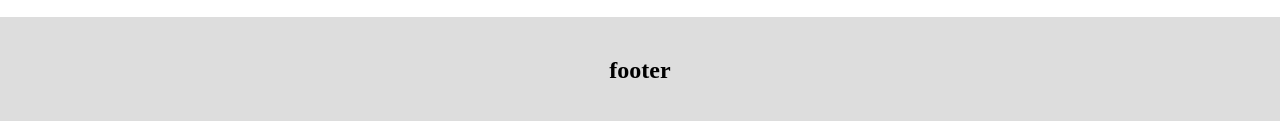
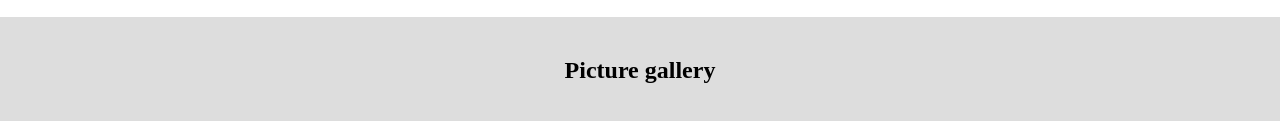
Before and after one commit to Kiritozhenggang/ICT452-Project, a plain HTML site: page 1.html in a window 1280 px wide. Shown: the part 4689-4810 px from the top of the page. Drawn offline with Linux system fonts and the light colour scheme.

Commit message:
Update 1.html

```diff
--- a/1.html
+++ b/1.html
@@ -118,7 +118,7 @@ div.desc {
   </div><!--This is my Pictures gallery-->
 
   <div class="footer">
-    <h2>footer</h2>
+    <h2>Picture gallery</h2>
   </div>
 </body>
 </html>
```
